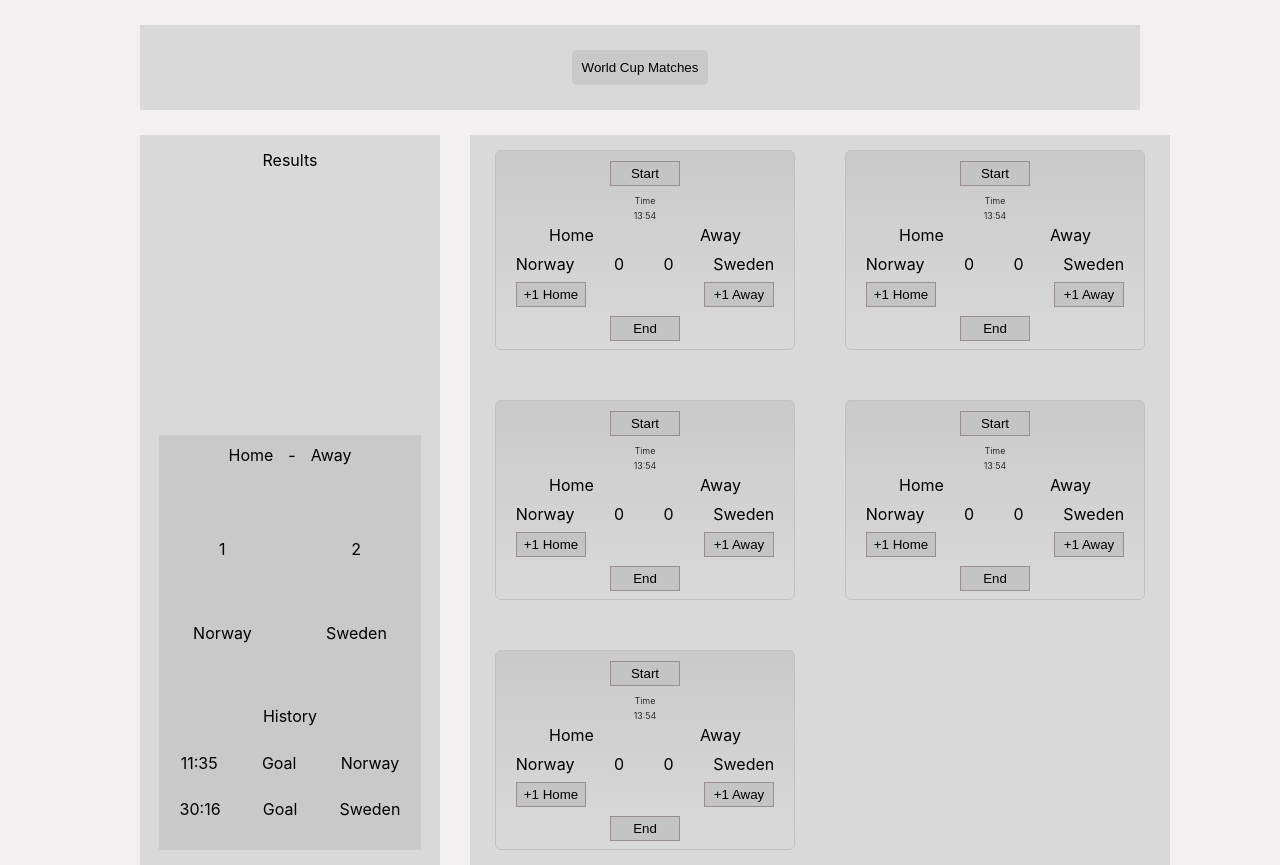
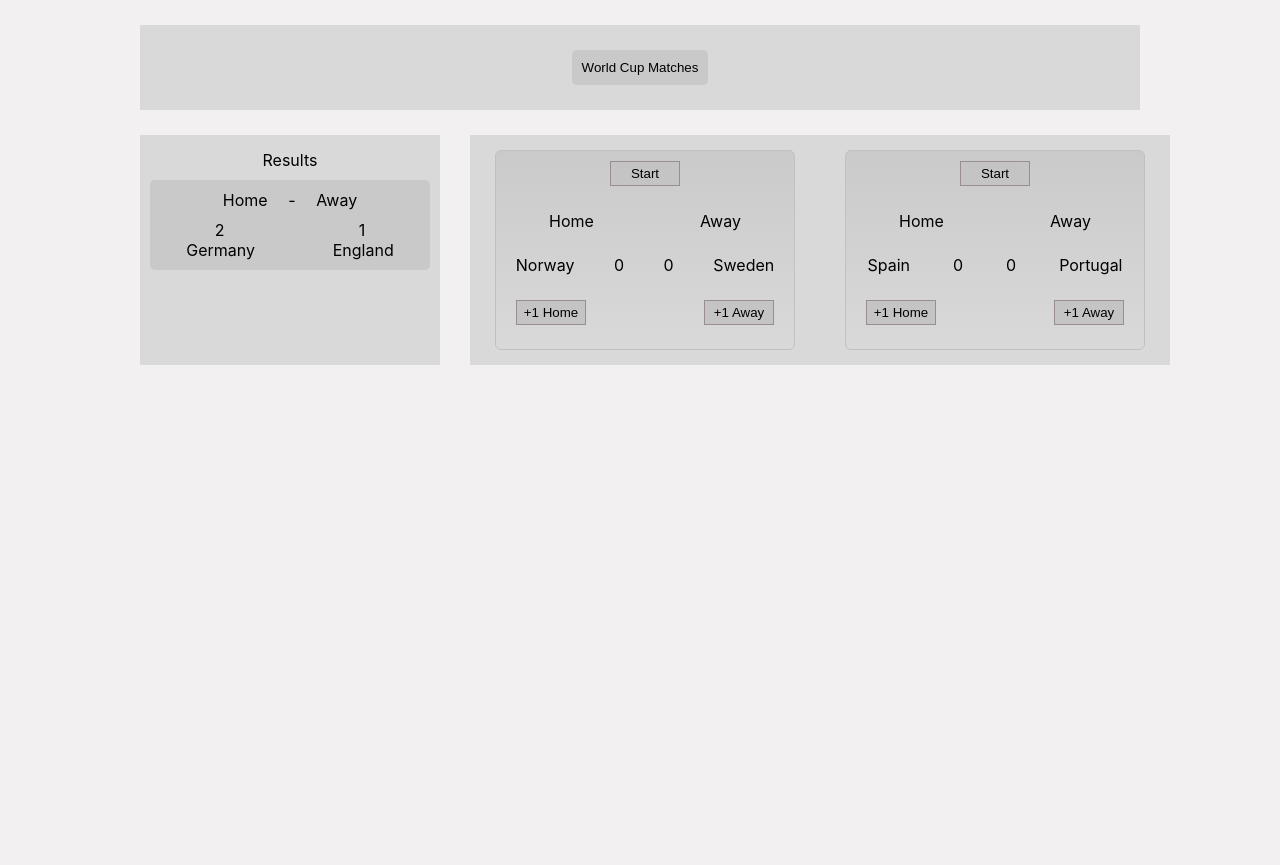
Before and after one commit to Emran2104/worldCupScore, a React (Create React App) app in the folder world_cup/: page / in a window 1280 px wide. After the commit the page ends 800 px from the top, so only its background shows below. Built offline with nearby package versions, Linux system fonts and the light colour scheme.

Commit message:
addScore function now adds 1 to either home or away team. Working currently on endOrStartMatch function to start a game or end a game and add it to results.

```diff
--- a/world_cup/src/pages/score/Score.js
+++ b/world_cup/src/pages/score/Score.js
@@ -1,9 +1,59 @@
-import React from 'react'
+import React, { useState, useEffect } from 'react'
 import "./score.css"
 import { Navigate } from 'react-router-dom';
 
 
 export default function Score() {
+    const [matches, setMatches] = useState([
+        {   home: "Norway",
+            away: "Sweden",
+            homeScore: 0,
+            awayScore: 0,
+            started: false,
+            scores: []
+        },
+        {   home: "Spain",
+            away: "Portugal",
+            homeScore: 0,
+            awayScore: 0,
+            started: false,
+            scores: []
+        },
+    ])
+
+    const [results, setResults] = useState([
+        {   home: "Germany",
+            away: "England",
+            homeScore: 2,
+            awayScore: 1,
+            started: false,
+            scores: []
+        },
+    ])
+
+
+    // useEffect(() => {
+    //     // We are looking at a tournament with 4 countries, all going to face each other.
+    //     // Permutation/combination of all countries using
+    // })
+
+    function endOrStartMatch(index, startOrFinish) {
+        let allMatches = [...matches]
+        if (startOrFinish === "start") {
+            allMatches[index].started = true
+        }
+        else {
+            allMatches[index].started = false
+            let currentMatch = allMatches[index]
+        }
+        setMatches(allMatches)
+    }
+
+    function addScore(index, side) {
+        let currentMatch = [...matches]
+        currentMatch[index][side+"Score"] += 1
+        setMatches(currentMatch)
+    }
 
 
     return (
@@ -17,6 +67,7 @@ export default function Score() {
                 <div className="score-main-results">
                     <div className="score-main-results-title">Results</div>
                     <div className="score-main-results-scores">
+                        { results && results.map((eachResult, idx) =>
                         <div className="score-main-results-scores-each">
                             <div className="results-each-section-title">
                                 <div>Home</div>
@@ -24,81 +75,33 @@ export default function Score() {
                                 <div>Away</div>
                             </div>
                             <div className="results-each-section-number">
-                                <div>1</div>
-                                <div>2</div>
+                                <div>{eachResult.homeScore}</div>
+                                <div>{eachResult.awayScore}</div>
                             </div>
                             <div className="results-each-section-country">
-                                <div>Norway</div>
-                                <div>Sweden</div>
-                            </div>
-                            <div className="results-each-section-history">
-                                <div>History</div>
-                                <div className="results-each-section-country-history">
-                                    <div>11:35</div> <div>Goal</div> <div>Norway</div>
-                                </div>
-                                <div className="results-each-section-country-history">
-                                    <div>30:16</div> <div>Goal</div> <div>Sweden</div>
-                                </div>
+                                <div>{eachResult.home}</div>
+                                <div>{eachResult.away}</div>
                             </div>
                         </div>
+                        )
+                        }
+
                     </div>
                 </div>
                 <div className="score-main-matches">
+                { matches && matches.map((eachMatch, index) =>
                     <div className="score-main-matches-each">
-                        <div><button className="score-main-matches-each-button">Start</button></div>
-                        <div className="score-main-matches-each-time"><div>Time</div><div>13:54</div></div>
+                        {!eachMatch.started && <div><button className="score-main-matches-each-button" onClick={() => endOrStartMatch(index, "start")}>Start</button></div> }
                         <div className="score-main-matches-each-title"><div>Home</div><div>Away</div></div>
-                        <div className="score-main-matches-each-info"><div>Norway</div><div>0</div><div>0</div><div>Sweden</div></div>
+                        <div className="score-main-matches-each-info"><div>{eachMatch.home}</div><div>{eachMatch.homeScore}</div><div>{eachMatch.awayScore}</div><div>{eachMatch.away}</div></div>
                         <div className="score-main-matches-each-functionality">
-                            <button>+1 Home</button>
-                            <button>+1 Away</button>
+                            <button id="home" onClick={(event) => addScore(index, event.target.id)}>+1 Home</button>
+                            <button id="away" onClick={(event) => addScore(index, event.target.id)}>+1 Away</button>
                         </div>
-                        <div><button className="score-main-matches-each-button">End</button></div>
+                        {eachMatch.started && <div><button className="score-main-matches-each-button">End</button></div> }
                     </div>
-                    <div className="score-main-matches-each">
-                        <div><button className="score-main-matches-each-button">Start</button></div>
-                        <div className="score-main-matches-each-time"><div>Time</div><div>13:54</div></div>
-                        <div className="score-main-matches-each-title"><div>Home</div><div>Away</div></div>
-                        <div className="score-main-matches-each-info"><div>Norway</div><div>0</div><div>0</div><div>Sweden</div></div>
-                        <div className="score-main-matches-each-functionality">
-                            <button>+1 Home</button>
-                            <button>+1 Away</button>
-                        </div>
-                        <div><button className="score-main-matches-each-button">End</button></div>
-                    </div>
-                    <div className="score-main-matches-each">
-                        <div><button className="score-main-matches-each-button">Start</button></div>
-                        <div className="score-main-matches-each-time"><div>Time</div><div>13:54</div></div>
-                        <div className="score-main-matches-each-title"><div>Home</div><div>Away</div></div>
-                        <div className="score-main-matches-each-info"><div>Norway</div><div>0</div><div>0</div><div>Sweden</div></div>
-                        <div className="score-main-matches-each-functionality">
-                            <button>+1 Home</button>
-                            <button>+1 Away</button>
-                        </div>
-                        <div><button className="score-main-matches-each-button">End</button></div>
-                    </div>
-                    <div className="score-main-matches-each">
-                        <div><button className="score-main-matches-each-button">Start</button></div>
-                        <div className="score-main-matches-each-time"><div>Time</div><div>13:54</div></div>
-                        <div className="score-main-matches-each-title"><div>Home</div><div>Away</div></div>
-                        <div className="score-main-matches-each-info"><div>Norway</div><div>0</div><div>0</div><div>Sweden</div></div>
-                        <div className="score-main-matches-each-functionality">
-                            <button>+1 Home</button>
-                            <button>+1 Away</button>
-                        </div>
-                        <div><button className="score-main-matches-each-button">End</button></div>
-                    </div>
-                    <div className="score-main-matches-each">
-                        <div><button className="score-main-matches-each-button">Start</button></div>
-                        <div className="score-main-matches-each-time"><div>Time</div><div>13:54</div></div>
-                        <div className="score-main-matches-each-title"><div>Home</div><div>Away</div></div>
-                        <div className="score-main-matches-each-info"><div>Norway</div><div>0</div><div>0</div><div>Sweden</div></div>
-                        <div className="score-main-matches-each-functionality">
-                            <button>+1 Home</button>
-                            <button>+1 Away</button>
-                        </div>
-                        <div><button className="score-main-matches-each-button">End</button></div>
-                    </div>
+                    )
+                }
                 </div>
             </div>
         </div>
--- a/world_cup/src/pages/score/score.css
+++ b/world_cup/src/pages/score/score.css
@@ -38,7 +38,6 @@ button { transition: all 0.5s;}
 }
 
 .score-main-results {
-    display: grid;
     grid-template-columns: auto;
     background-color: rgba(196, 196, 196, 0.50);
     justify-content: center;
@@ -50,6 +49,12 @@ button { transition: all 0.5s;}
     display: grid;
     grid-template-columns: auto;
     gap: 15px;
+    justify-content: center;
+}
+
+.score-main-results-title {
+    display: grid;
+    padding-bottom: 10px;
 }
 
 .score-main-results-scores-each {
@@ -57,6 +62,8 @@ button { transition: all 0.5s;}
     grid-template-columns: auto;
     background: rgba(196, 196, 196, 0.75);
     padding-bottom: 10px;
+    width: 280px;
+    border-radius: 5px;
 }
 
 .results-each-section-title {
```
